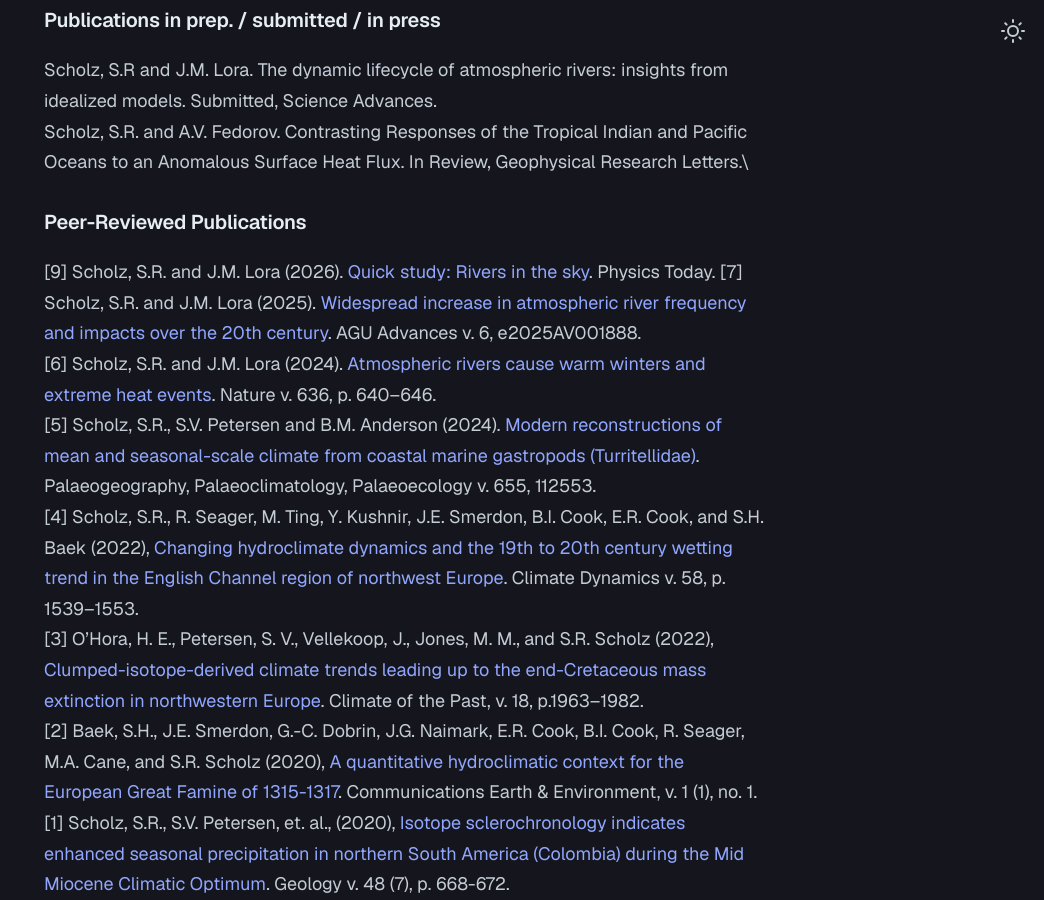
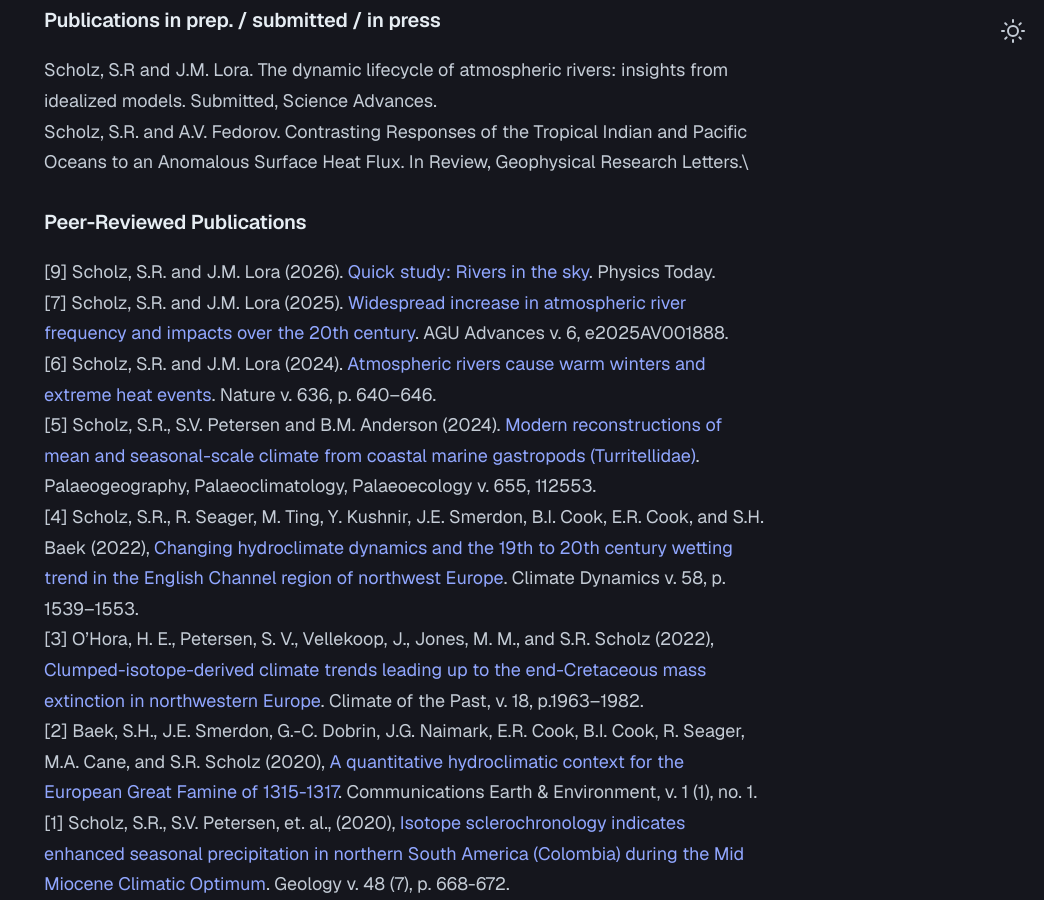
Before and after one commit to serenarscholz/serenarscholz.github.io, a Jekyll site: the page built from cv.md, in a window 1280 px wide and 900 px high, scrolled down 492 px. Shown: the whole window, without its empty margins (236-1280 px from the left). Built offline with Jekyll 4.4.1, drawn with Linux system fonts in a browser that asks for light colours.

Commit message:
Update cv.md

```diff
--- a/cv.md
+++ b/cv.md
@@ -17,7 +17,7 @@ Scholz, S.R and J.M. Lora. The dynamic lifecycle of atmospheric rivers: insights
 Scholz, S.R. and A.V. Fedorov. Contrasting Responses of the Tropical Indian and Pacific Oceans to an Anomalous Surface Heat Flux. In Review, Geophysical Research Letters.\
 
 ### Peer-Reviewed Publications
-[9] Scholz, S.R. and J.M. Lora (2026). [Quick study: Rivers in the sky](https://doi.org/10.1063/pt.171e3ee933). Physics Today.
+[9] Scholz, S.R. and J.M. Lora (2026). [Quick study: Rivers in the sky](https://doi.org/10.1063/pt.171e3ee933). Physics Today.\
 [7] Scholz, S.R. and J.M. Lora (2025). [Widespread increase in atmospheric river frequency and impacts over the 20th century](https://doi.org/10.1029/2025AV001888). AGU Advances v. 6, e2025AV001888.\
 [6] Scholz, S.R. and J.M. Lora (2024). [Atmospheric rivers cause warm winters and extreme heat events](https://doi.org/10.1038/s41586-024-08238-7). Nature v. 636, p. 640–646.\
 [5] Scholz, S.R., S.V. Petersen and B.M. Anderson (2024). [Modern reconstructions of mean and seasonal-scale climate from coastal marine gastropods (Turritellidae)](https://doi.org/10.1016/j.palaeo.2024.112553). Palaeogeography, Palaeoclimatology, Palaeoecology v. 655, 112553.\
```
